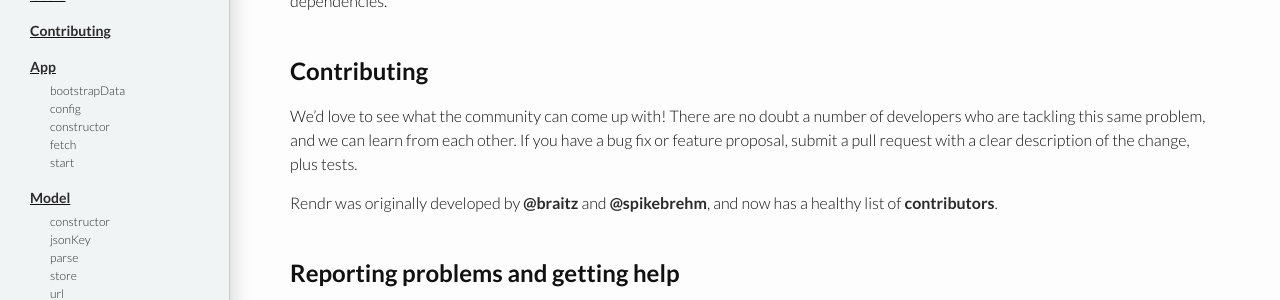
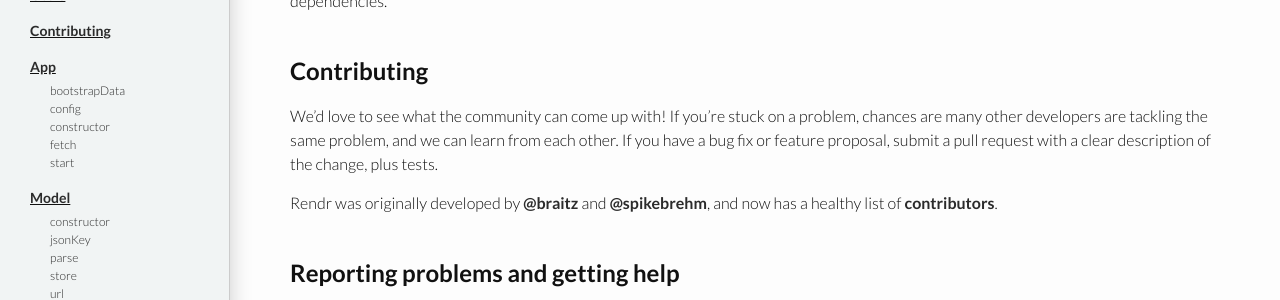
Before and after one commit to rendrjs/rendrjs.github.io, a Jekyll site: the page built from index.md, in a window 1280 px wide and 900 px high, scrolled down 1511 px. Shown: the part 154-454 px from the top of the window. Built offline with Jekyll 4.4.1, drawn with Linux system fonts in a browser that asks for light colours; Markdown is read by kramdown in place of the engine named in the settings.

Commit message:
Update index.md

```diff
--- a/index.md
+++ b/index.md
@@ -53,7 +53,7 @@
 
 <h2 id="contributing">Contributing</h2>
 
-We'd love to see what the community can come up with! There are no doubt a number of developers who are tackling this same problem, and we can learn from each other. If you have a bug fix or feature proposal, submit a pull request with a clear description of the change, plus tests.
+We'd love to see what the community can come up with! If you're stuck on a problem, chances are many other developers are tackling the same problem, and we can learn from each other. If you have a bug fix or feature proposal, submit a pull request with a clear description of the change, plus tests.
 
 Rendr was originally developed by [@braitz](https://github.com/braitz) and [@spikebrehm](https://github.com/spikebrehm), and now has a healthy list of [contributors](https://github.com/rendrjs/rendr/graphs/contributors).
 
```
